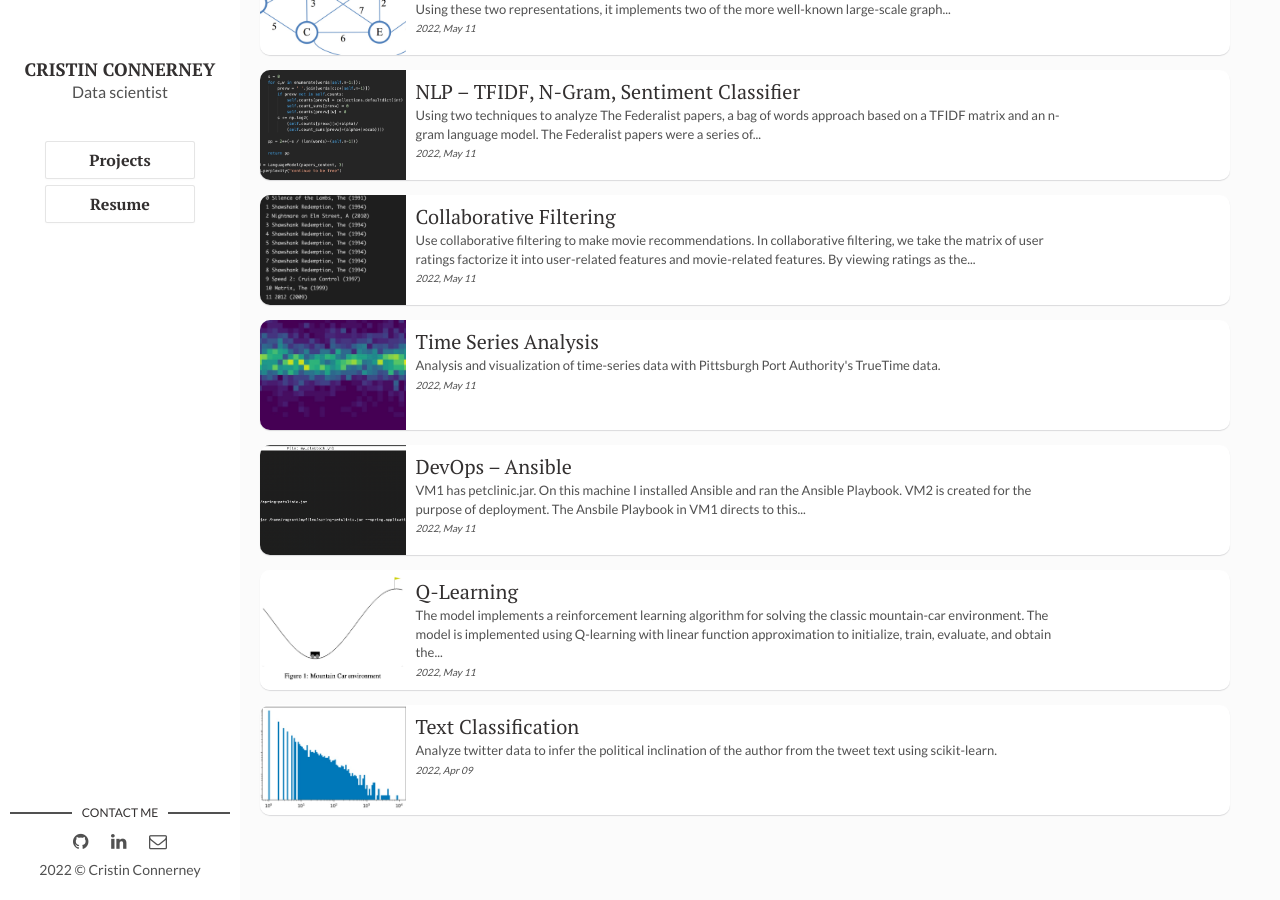
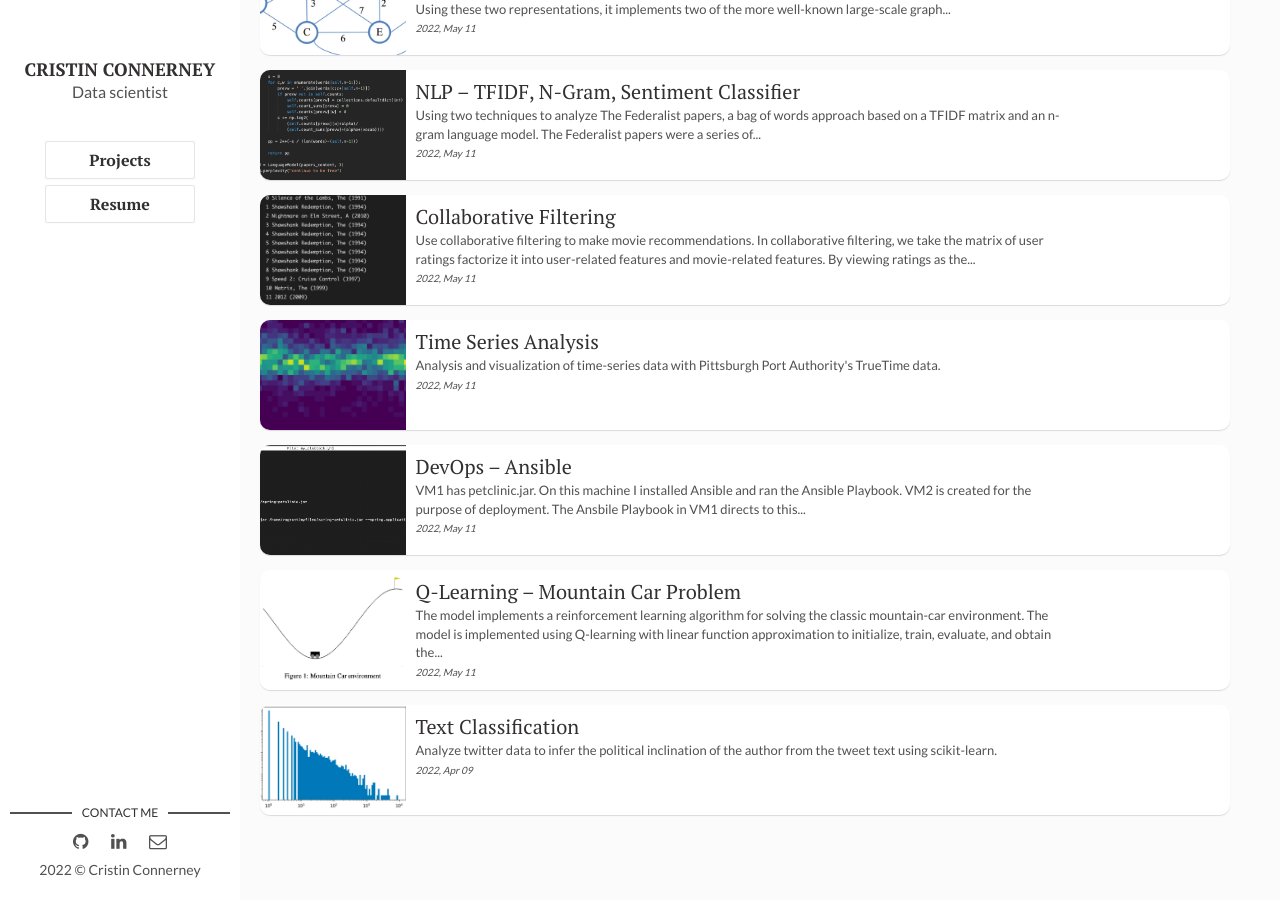
Before and after one commit to Cconnerney/cconnerney.github.io, a Jekyll site: the page built from index.html, in a window 1280 px wide and 900 px high, scrolled down 1825 px. Built offline with Jekyll 4.4.1, drawn with Linux system fonts in a browser that asks for light colours; nearby versions of some CDN libraries; library files that are not in the unit come from our copies; the list of posts is cut into pages by our own code.

Commit message:
Update 2022-05-11-RL.markdown

```diff
--- a/_posts/2022-05-11-RL.markdown
+++ b/_posts/2022-05-11-RL.markdown
@@ -1,6 +1,6 @@
 ---
 layout: post
-title: Q-Learning
+title: Q-Learning – Mountain Car Problem
 description: The model implements a reinforcement learning algorithm for solving the classic mountain-car environment. The model is implemented using Q-learning with linear function approximation to initialize, train, evaluate, and obtain the optimal policies and action values.
 img: MC.jpg # Add image post (optional)
 tags: [MountainCar, ML, RL]
```
